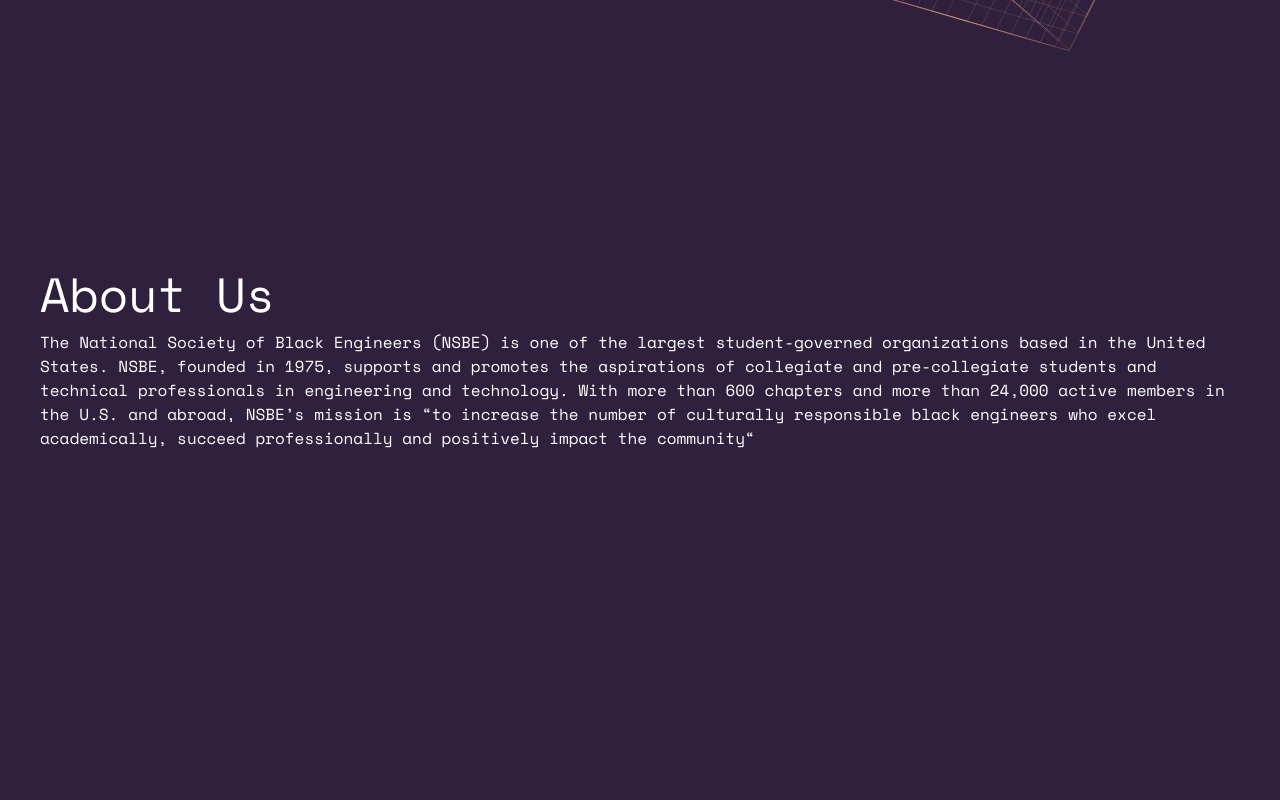
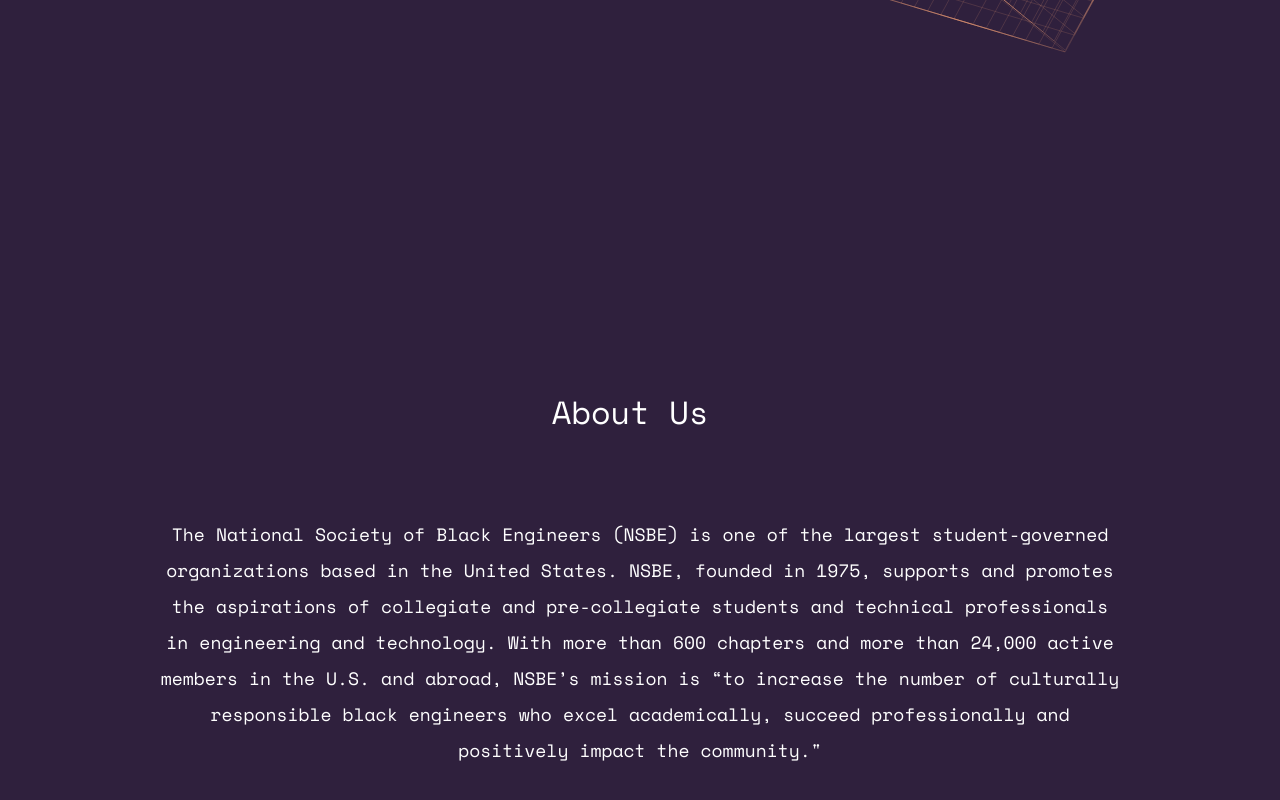
Before and after one commit to rtutz/NSBE-website, a React (Vite) app: page / in a window 1280 px wide. Shown: the part 622-1422 px from the top of the page. Before the commit the page ends 1072 px from the top, so only its background shows below. Built offline with nearby package versions, Linux system fonts and the light colour scheme.

Commit message:
initialized about us

```diff
--- a/package.json
+++ b/package.json
@@ -20,6 +20,7 @@
     "react-dom": "^18.2.0",
     "react-router-dom": "^6.15.0",
     "react-router-hash-link": "^2.4.3",
+    "react-tsparticles": "^2.12.2",
     "react-type-animation": "^3.2.0"
   },
   "devDependencies": {
--- a/src/App.css
+++ b/src/App.css
@@ -33,6 +33,10 @@
   width: 4rem;
   height: 4rem;
 
+}
+
+.about-us-banner-img {
+  width: 40rem;
 }
 
 
@@ -73,3 +77,7 @@
     opacity: 0;
   }
 }
+
+.about-us-banner-img {
+  width: 28rem;
+}
--- a/src/components/About.jsx
+++ b/src/components/About.jsx
@@ -3,26 +3,26 @@
 
 function About() {
     return (
-        <div className="flex flex-col justify-center mt-20 mx-10">
-            <div id="about-header">
+      <div className="flex h-screen flex-col items-center justify-center">
             <TypeAnimation
                     wrapper={"div"}
                     sequence={['About Us', 500]}
                     cursor={false}
                     speed={1}
-            style={{ fontSize: '3rem' }}
+                    style={{ fontSize: '2rem' }}
                     repeat={0}
                     className="type"
               />
-            </div>
-            <div id="about-content">
-                <p>
+
+            <div className='mx-40 text-lg text-center mt-20 leading-loose'>
             The National Society of Black Engineers (NSBE) is one of the largest student-governed organizations based in the United States. NSBE, founded in 1975, supports and promotes the aspirations of collegiate and pre-collegiate students and technical professionals in engineering and technology.
 
-                With more than 600 chapters and more than 24,000 active members in the U.S. and abroad, NSBE’s mission is “to increase the number of culturally responsible black engineers who excel academically, succeed professionally and positively impact the community“
-                </p>
+With more than 600 chapters and more than 24,000 active members in the U.S. and abroad, NSBE’s mission is “to increase the number of culturally responsible black engineers who excel academically, succeed professionally and positively impact the community."
             </div>
+
           </div>
+
+
     )
   }
 
```
Also changed, not shown: src/assets/temp-image.jpg (added), src/components/ParticlesBg-config.js (added), src/components/ParticlesBg.jsx (added), 1 other file (tests, documents, lock files or other folders). Lines whose indentation alone changed are shown as unchanged.
